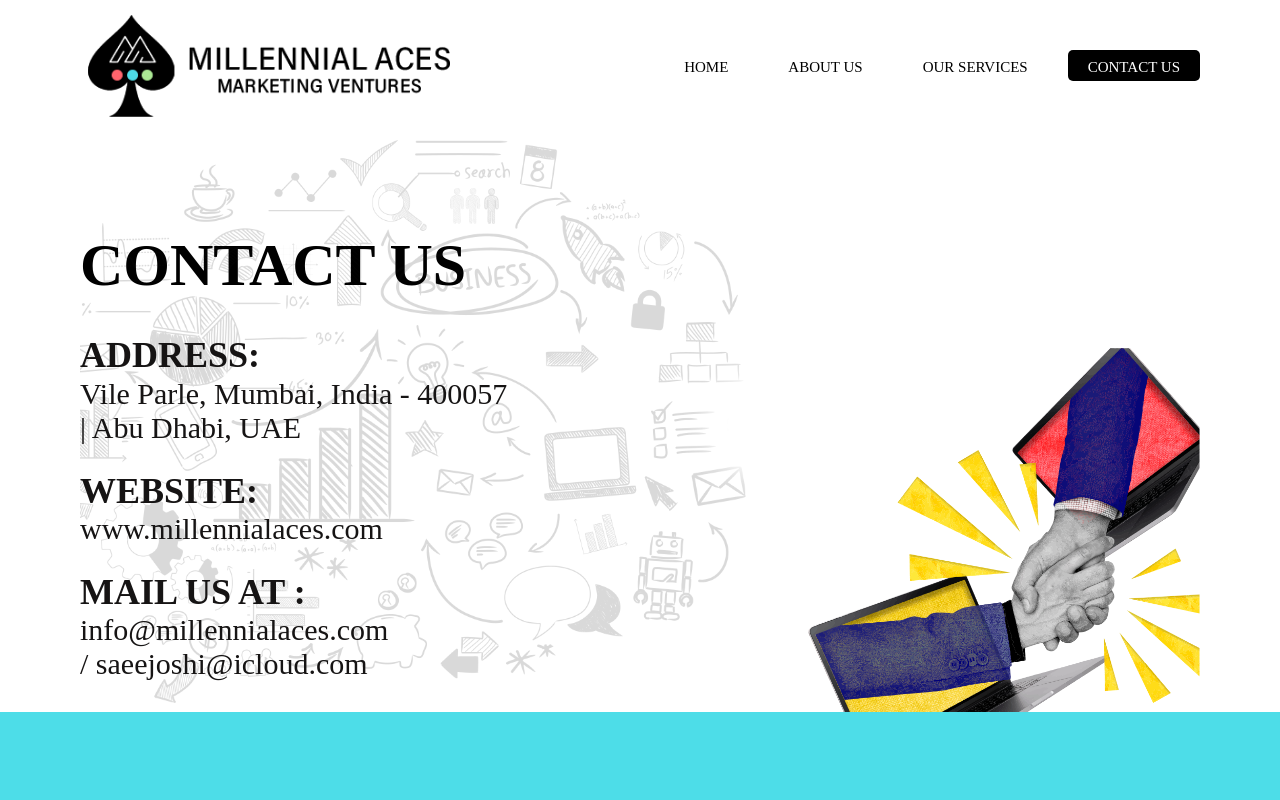
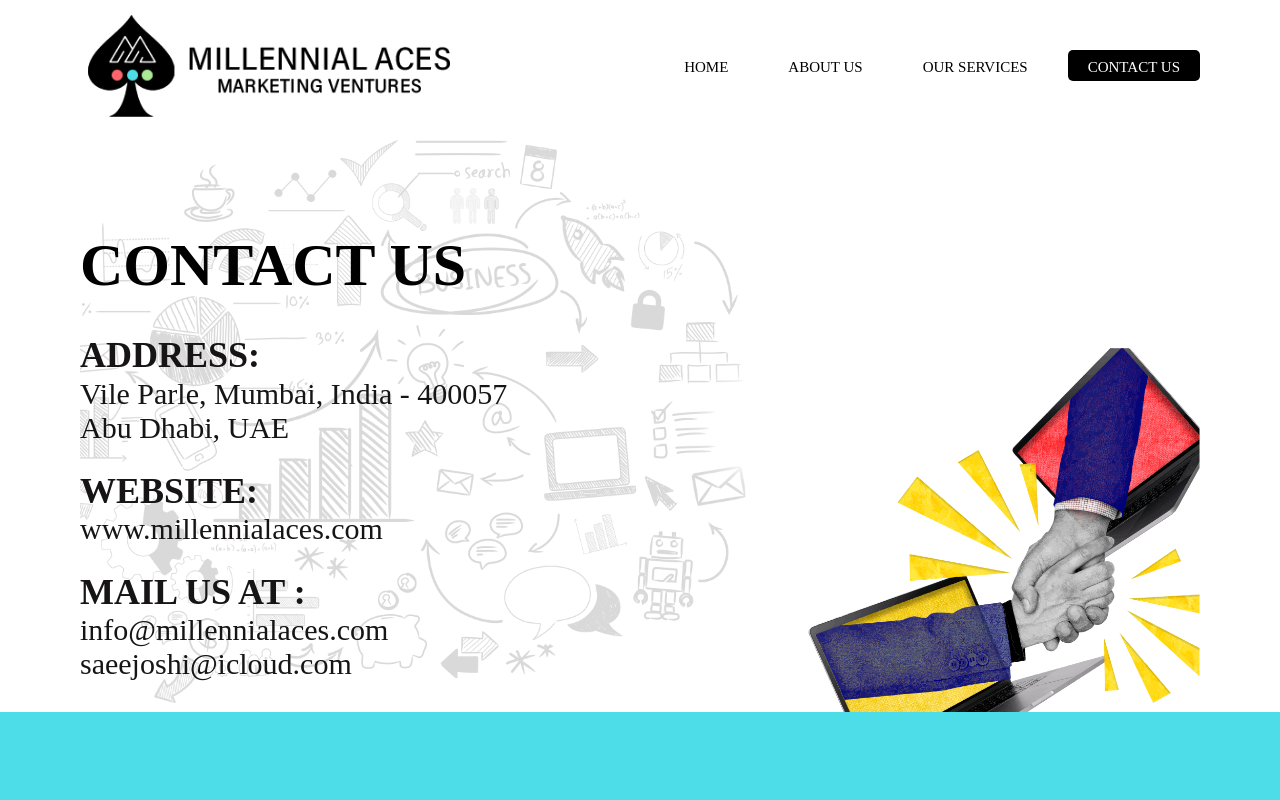
Before and after one commit to iamjamielobo/saee, a Next.js app: page /contact-us in a window 1280 px wide. Shown: the top 800 px of the page. Built offline with nearby package versions, Linux system fonts and the light colour scheme.

Commit message:
UI fixes

```diff
--- a/pages/contact-us.js
+++ b/pages/contact-us.js
@@ -68,15 +68,15 @@
                                     <p className={styles['contact-header-title']}>Contact Us</p>
                                     <div>
                                         <p className={styles['contact-header-sub-title']}>Address:</p>
-                                        <p className={styles['contact-header-text']}>Vile Parle, Mumbai, India - 400057 <br /> | Abu Dhabi, UAE</p>
+                                        <p className={styles['contact-header-text']}>Vile Parle, Mumbai, India - 400057<br />Abu Dhabi, UAE</p>
                                     </div>
                                     <div>
                                         <p className={styles['contact-header-sub-title']}>Website:</p>
-                                        <p className={styles['contact-header-text']}>www.millennialaces.com </p>
+                                        <p className={styles['contact-header-text']}>www.millennialaces.com</p>
                                     </div>
                                     <div className={styles['last-child']}>
                                         <p className={styles['contact-header-sub-title']}>Mail us at :</p>
-                                        <p className={styles['contact-header-text']}>info@millennialaces.com  <br />/ saeejoshi@icloud.com </p>
+                                        <p className={styles['contact-header-text']}>info@millennialaces.com<br />saeejoshi@icloud.com </p>
                                     </div>
                                 </div>
                                 <div className={styles['right']}>
```
